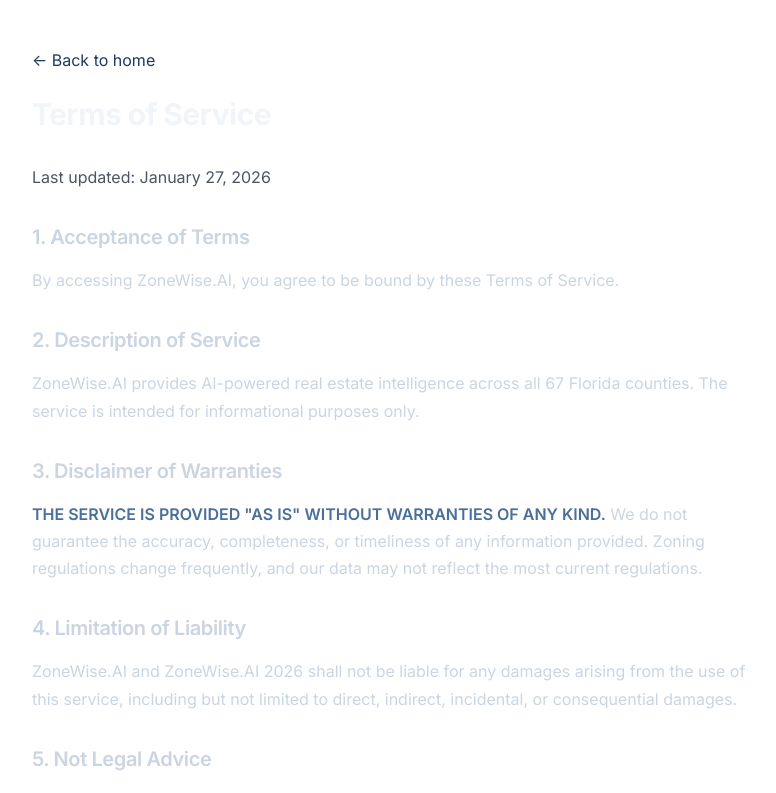
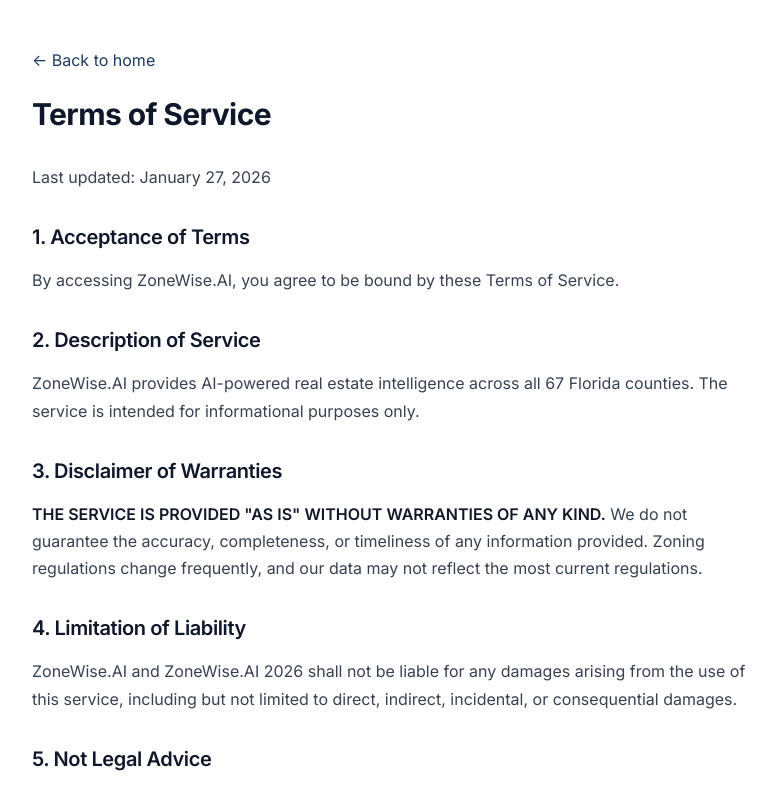
Before and after one commit to breverdbidder/zonewise-web, a Next.js app: page /terms in a window 1280 px wide. Shown: the top 793 px of the page, without its empty margins (240-1016 px from the left). Built offline with nearby package versions, Linux system fonts and the light colour scheme.

Commit message:
fix: add light-mode text overrides — fixes invisible white-on-white text

```diff
--- a/app/globals.css
+++ b/app/globals.css
@@ -63,6 +63,35 @@ body {
   font-family: 'Inter', -apple-system, BlinkMacSystemFont, 'Segoe UI', sans-serif;
   background: var(--background);
   color: var(--foreground);
+}
+
+/* ── Light-mode overrides for white-background pages ── */
+/* Prevents invisible white-on-white text on marketing & legal pages */
+.bg-white,
+.bg-slate-50 {
+  color: #1e293b; /* slate-800 — strong readable dark text */
+}
+
+.bg-white h1, .bg-white h2, .bg-white h3, .bg-white h4,
+.bg-slate-50 h1, .bg-slate-50 h2, .bg-slate-50 h3 {
+  color: #0f172a; /* slate-900 — max contrast headings */
+}
+
+/* Tailwind prose overrides for light pages */
+.bg-white .prose p,
+.bg-white .prose li,
+.bg-white .prose td,
+.bg-white .prose blockquote {
+  color: #374151; /* gray-700 — readable body text */
+}
+
+.bg-white .prose strong {
+  color: #111827; /* gray-900 — bold stands out */
+}
+
+.bg-white .prose h2,
+.bg-white .prose h3 {
+  color: #0f172a; /* slate-900 */
 }
 
 /* Custom scrollbar */
```
